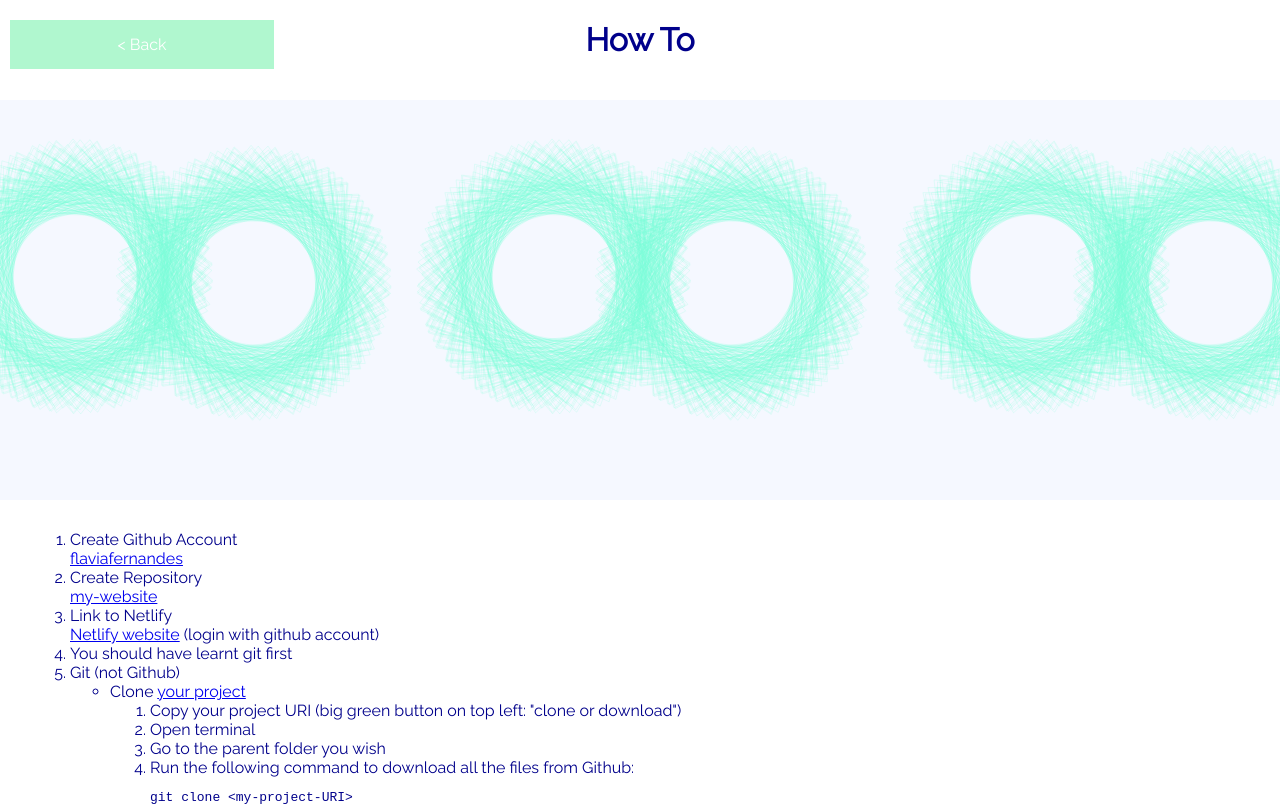
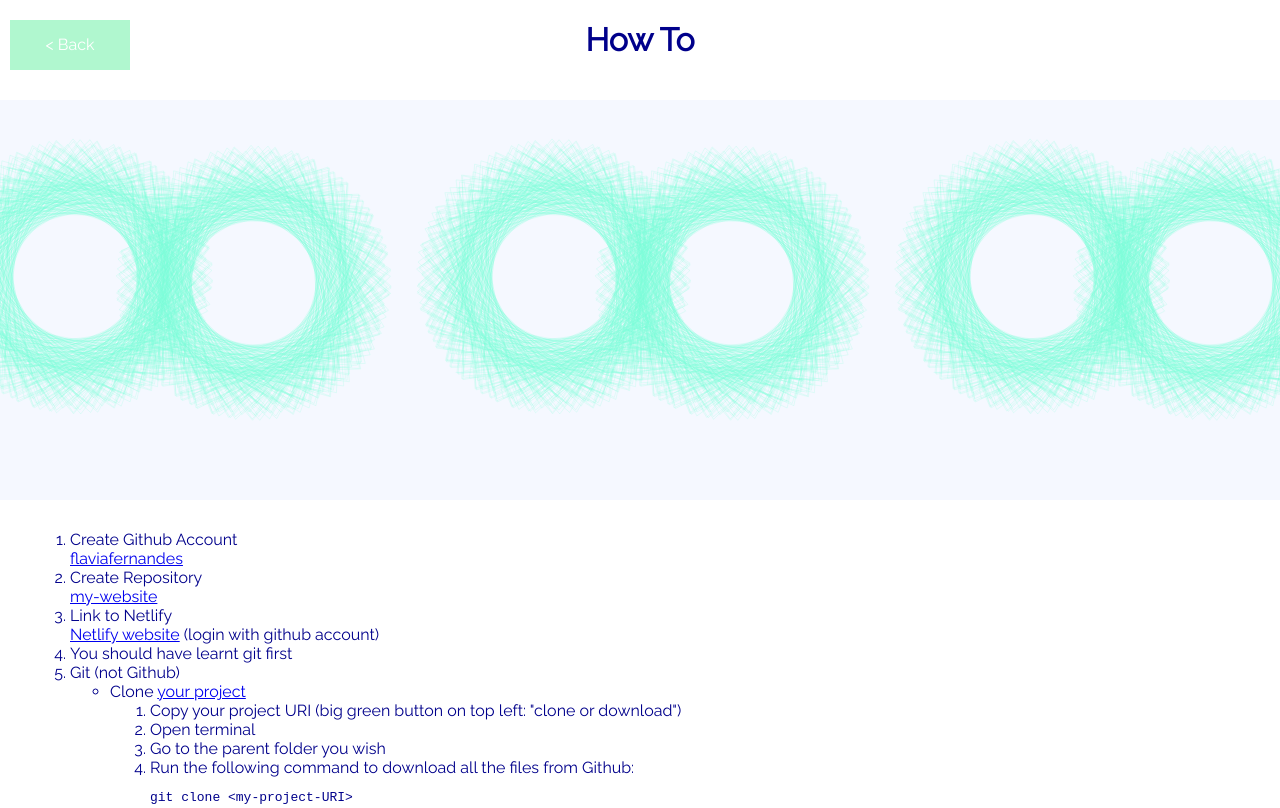
Before and after one commit to flaviafernandes/my-website, a plain HTML site: page how-to.html in a window 1280 px wide. Shown: the top 808 px of the page. Drawn offline with Linux system fonts and the light colour scheme.

Commit message:
back button and link hover

```diff
--- a/home.css
+++ b/home.css
@@ -21,20 +21,6 @@
     height: 400px;
     background-position: 50% 36%;
     background-image: url("images/jellyfish.jpg");
-}
-
-.link {
-    background-color: #B0F7CF;
-    border: none;
-    color: white;
-    padding: 15px 32px;
-    text-align: center;
-    text-decoration: none;
-    display: inline-block;
-    font-size: 16px;
-    display: block;
-    margin: 10px auto;
-    width: 200px;
 }
 
 #color-box {
--- a/how-to.css
+++ b/how-to.css
@@ -16,4 +16,5 @@ body.body-how-to {
     position: absolute;
     left: 0;
     top: 0;
+    width: 120px;
 }
--- a/simples.css
+++ b/simples.css
@@ -29,6 +29,23 @@ body {
     display: block;
     margin: 10px auto;
     width: 200px;
+    height: 50px;
+    /* box-sizing: adjust the box with border on the page */
+    box-sizing: border-box;
+}
+
+.link:hover {
+    background-color: white;
+    border: 2px solid #B0F7CF;
+    color: #B0F7CF;
+}
+
+.back-button {
+    margin: 20px 10px;
+    position: absolute;
+    left: 0;
+    top: 0;
+    width: 120px;
 }
 
 #color-box {
```
Also changed, not shown: resources.html (+4 -0 lines).
